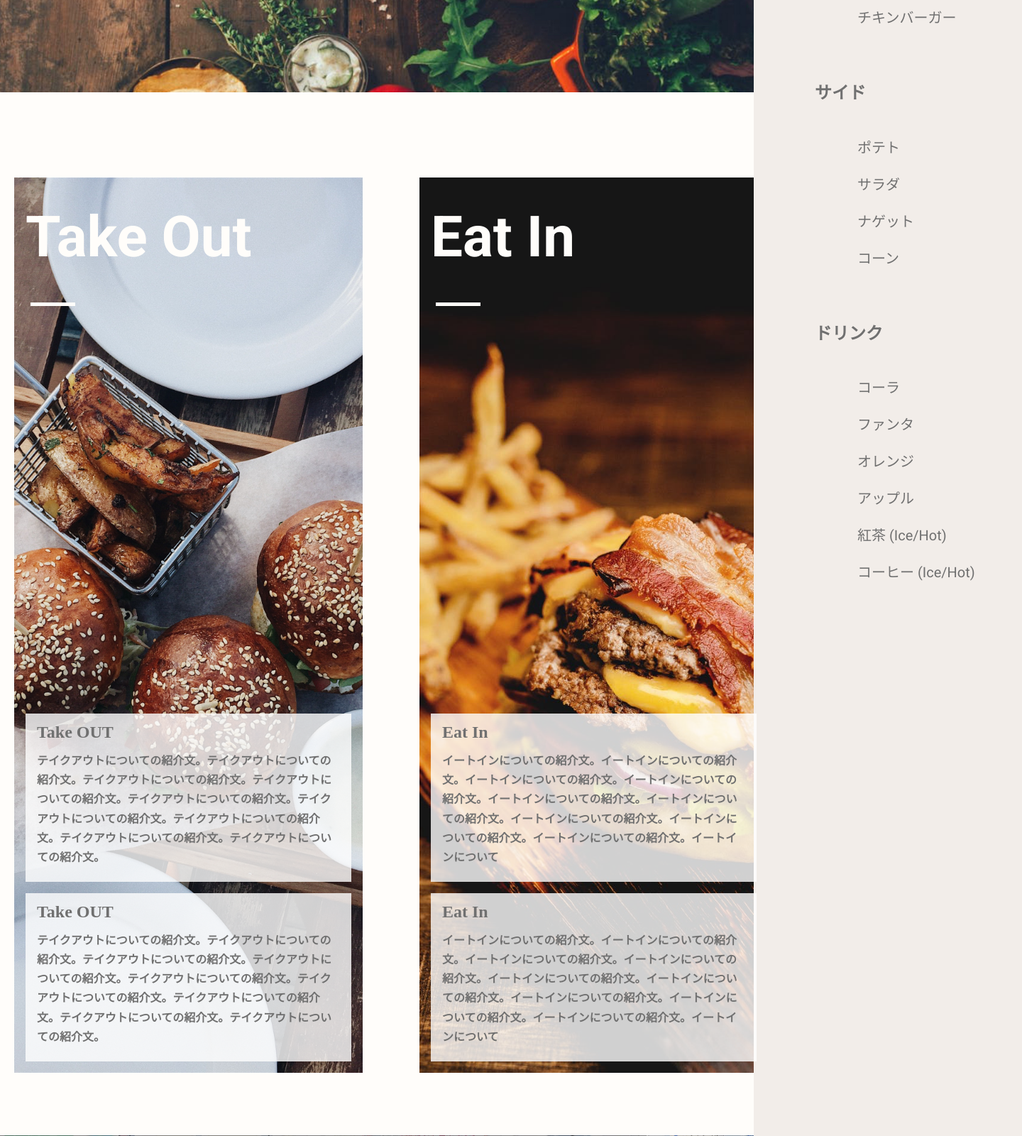
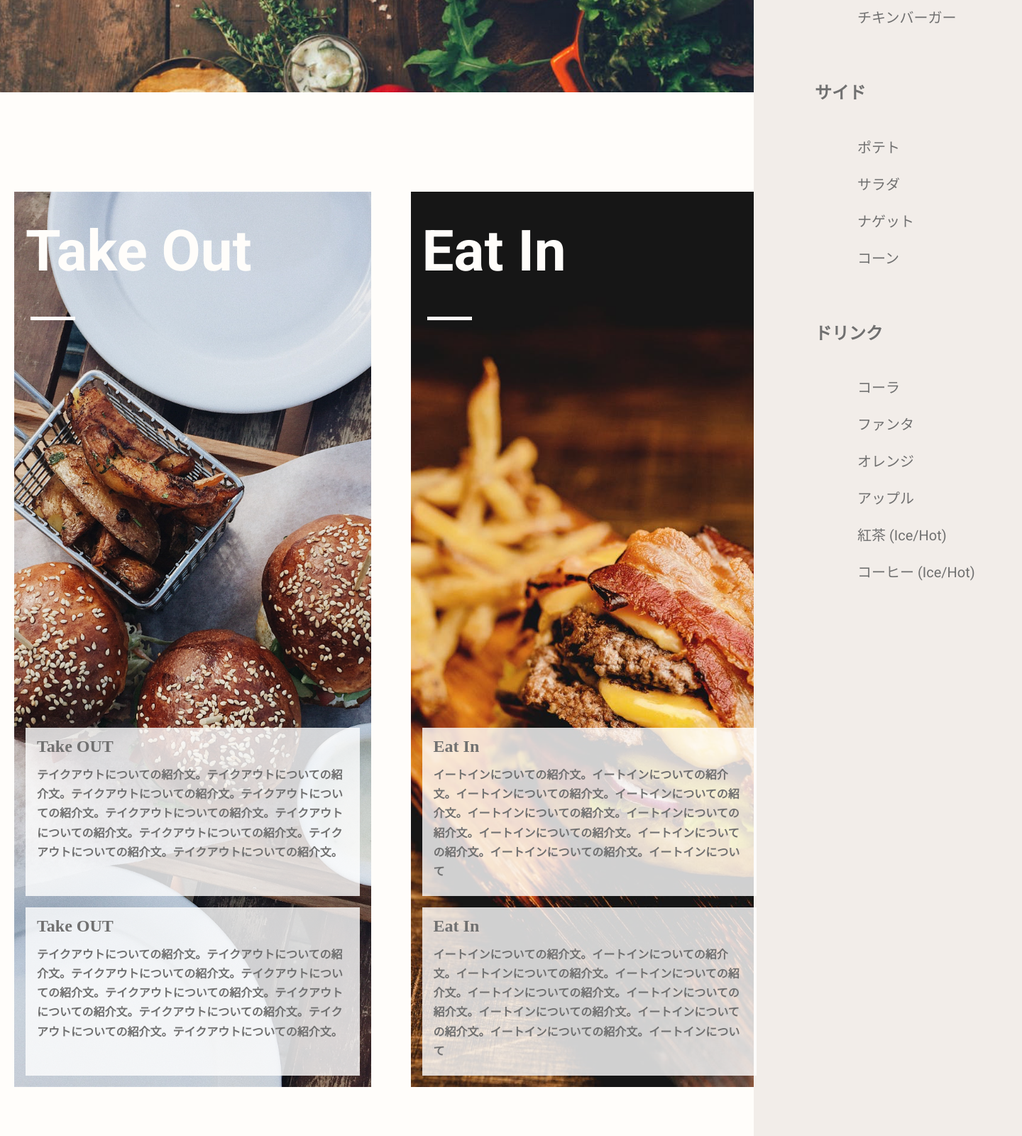
Before and after one commit to koji-kn/Hamburger-DemoSite, a PHP site: page /index.html in a window 1440 px wide. Shown: the part 616-2216 px from the top of the page at 71% size. Run offline with PHP 8.4, Linux system fonts and the light colour scheme; some libraries are stand-ins or nearby versions; some web fonts are replaced.

Commit message:
レスポンシブ調整

```diff
--- a/css/style.css
+++ b/css/style.css
@@ -29,6 +29,7 @@ body {
   }
   .l-side {
     grid-area: aside;
+    min-width: 280px;
   }
   .l-footer {
     grid-area: footer;
@@ -456,10 +453,11 @@ table, tr, th, td {
 }
 @media (min-width: 639px) {
   .p-gmenu .list {
-    width: 367px;
+    width: 100%;
+    max-width: 367px;
   }
 }
-@media (min-width: 1000px) {
+@media (min-width: 960px) {
   .p-gmenu .list {
     height: 100%;
     padding-top: 0;
@@ -657,15 +655,17 @@ body.is-open {
     flex-direction: row;
     justify-content: space-between;
     max-width: 800px;
-    gap: 40px;
-    margin: 20px auto;
+    -moz-column-gap: 4%;
+         column-gap: 4%;
+    margin: 60px auto;
   }
 }
 @media (min-width: 1201px) {
   .p-home {
     max-width: 1320px;
-    margin: 100px auto;
-    gap: 80px;
+    margin: 120px auto;
+    -moz-column-gap: 5.2%;
+         column-gap: 5.2%;
   }
 }
 .p-home__typography {
--- a/index.html
+++ b/index.html
@@ -78,7 +78,7 @@
             <div class="p-information__mask"></div>
             <div class="p-information__wrap">
                 <h2 class="p-information__title l-main__title">見出しが入ります</h2>
-                <p class="p-information__text">テキストが入ります。テキストが入ります。テキストが入ります。テキストが入ります。テキストが入ります。テキストが入ります。テキストが入ります。テキストが入ります。テキストが入ります。テキストが入ります。テキストが入ります。テキストが入ります。テキストが入ります。テキストが入ります。テキストが入ります。テキストが入ります。テキストが入ります。テキストが入ります。テキストが入ります。テキストが入ります。テキストが入ります。テキストが入ります。テキストが入ります。テキストが入ります。テキストが入ります。テキストが入ります。テキストが入ります。テキストが入ります。テキストが入ります。テキストが入ります。テキストが入ります。テキストが入ります。テキストが入ります。</p>
+                <p class="p-information__text">テキストが入ります。テキストが入ります。テキストが入ります。テキストが入ります。テキストが入ります。テキストが入ります。テキストが入ります。テキストが入ります。テキストが入ります。テキストが入ります。テキストが入ります。テキストが入ります。テキストが入ります。テキストが入ります。テキストが入ります。テキストが入ります。テキストが入ります。テキストが入ります。テキストが入ります。テキストが入ります。テキストが入ります。テキストが入ります。テキストが入ります。テキストが入ります。テキストが入ります。テキストが入ります。テキストが入ります。テキストが入ります。テキストが入ります。テキストが入ります。テキストが入ります。テキストが入ります。テキストが入ります。テキストが入ります。テキストが入ります。テキストが入ります。テキストが入ります。テキストが入ります。テキストが入ります</p>
             </div>
         </section>
     </main>
--- a/scss/foundation/_base.scss
+++ b/scss/foundation/_base.scss
@@ -25,7 +25,7 @@ body{
         "header aside" 216px
         "main aside"
         "footer footer" ;
-        grid-template-columns: 1fr 328px;
+        grid-template-columns: 2.8fr 1.2fr;
     }
 
     .l-header{
@@ -38,6 +38,7 @@ body{
 
     .l-side{
         grid-area: aside;
+        min-width: 280px;
     }
 
     .l-footer{
--- a/scss/foundation/_mixin.scss
+++ b/scss/foundation/_mixin.scss
@@ -6,7 +6,7 @@
     }
 
     @if $point == pc {
-        @media(min-width:1000px){
+        @media(min-width:960px){
             @content ;
         }
     }
--- a/scss/layout/_header.scss
+++ b/scss/layout/_header.scss
@@ -5,7 +5,7 @@
     font-family: "Roboto", sans-serif;
     padding-top: 60px;
 
-    @include mixin.breakpoint(full){
+    @include mixin.breakpoint(pc){
         padding-top: 0;
         display: flex;
         justify-content: space-between;
@@ -18,12 +18,10 @@
         line-height: 48px;
 
         @include mixin.breakpoint(pc){
-            font-size: 6.4rem;
+            font-size: clamp(4.0rem ,5.0vw, 6.4rem);
+            margin-left: 64px;
         }
 
-        @include mixin.breakpoint(full){
-            margin-left: 64px;
-        }
     }
 
 
--- a/scss/object/project/_form.scss
+++ b/scss/object/project/_form.scss
@@ -8,8 +8,11 @@
     margin-top: 40px;
     margin-bottom: 40px;
 
-    @include mixin.breakpoint(full){
+    @include mixin.breakpoint(pc){
+        justify-content: flex-end;
+        flex-grow: 1;
         margin: 0 30px;
+        position: relative;
     }
 
     &__input,
@@ -23,11 +26,26 @@
         width: 216px;
         padding-left: 30px;
         background: url(../images/icon/search.png) no-repeat left 4px center;
-        transition: width 0.3s;
+        // transition: width 0.3s;
 
         @include mixin.breakpoint(tablet){
-            width: 396px;
+            flex-grow: 1;
+            max-width: 396px;
         }
+
+        @include mixin.breakpoint(pc){
+            &:focus{
+                position: absolute;
+                width: 396px;
+                top: 0;
+                right: 146px;
+                border-color: variables.$color--contents;
+                background-color: #fff;
+                box-shadow: -10px 10px 5px rgba($color: #fff, $alpha: 0.7);
+            }
+
+        }
+
 
     }
 
--- a/scss/object/project/_gmenu.scss
+++ b/scss/object/project/_gmenu.scss
@@ -21,7 +21,8 @@
         overflow-y: scroll;
 
         @include mixin.breakpoint(tablet){
-            width :367px;
+            width :100%;
+            max-width :367px;
         }
 
         @include mixin.breakpoint( pc ) {
--- a/scss/object/project/_home.scss
+++ b/scss/object/project/_home.scss
@@ -11,14 +11,14 @@
         flex-direction: row;
         justify-content: space-between;
         max-width: 800px;
-        gap: 40px;
-        margin: 20px auto;
+        column-gap: 4%;
+        margin: 60px auto;
     }
 
     @include mixin.breakpoint(full){
         max-width: 1320px;
-        margin: 100px auto;
-        gap: 80px;
+        margin: 120px auto;
+        column-gap: 5.2%;
     }
 
     &__typography{
@@ -55,8 +55,12 @@
         padding-bottom: 80px;
         margin-bottom: auto;
 
+        @include mixin.breakpoint(pc){
+            font-size: 4.3vw;
+        }
+
         @include mixin.breakpoint(full){
-            font-size: 8.0rem;
+            font-size: clamp(4.1rem, 6.0vw, 8.0rem);
         }
 
         &::after{
--- a/scss/object/project/_information.scss
+++ b/scss/object/project/_information.scss
@@ -17,10 +17,7 @@
 
         @include mixin.breakpoint(pc){
             width: 62%;
-        }
-
-        @include mixin.breakpoint(full){
-            padding: 86px 134px 75px 119px;
+            padding: 86px 9% 75px 8%;
         }
     }
 
@@ -42,9 +39,9 @@
     &__title{
         font-size: 3.0rem;
         margin-bottom: 30px;
+        word-break: keep-all;
 
-
-        @include mixin.breakpoint(full){
+        @include mixin.breakpoint(pc){
             font-size: 3.6rem;
             margin-bottom: 109px;
         }
@@ -55,7 +52,7 @@
             top: 62px;
             left: 0;
 
-            @include mixin.breakpoint(full){
+            @include mixin.breakpoint(pc){
                 top: 110px;
             }
         }
```
Also changed, not shown: other parts of css/style.css (+50 -38 lines), css/style.min.css, 2 other files.
